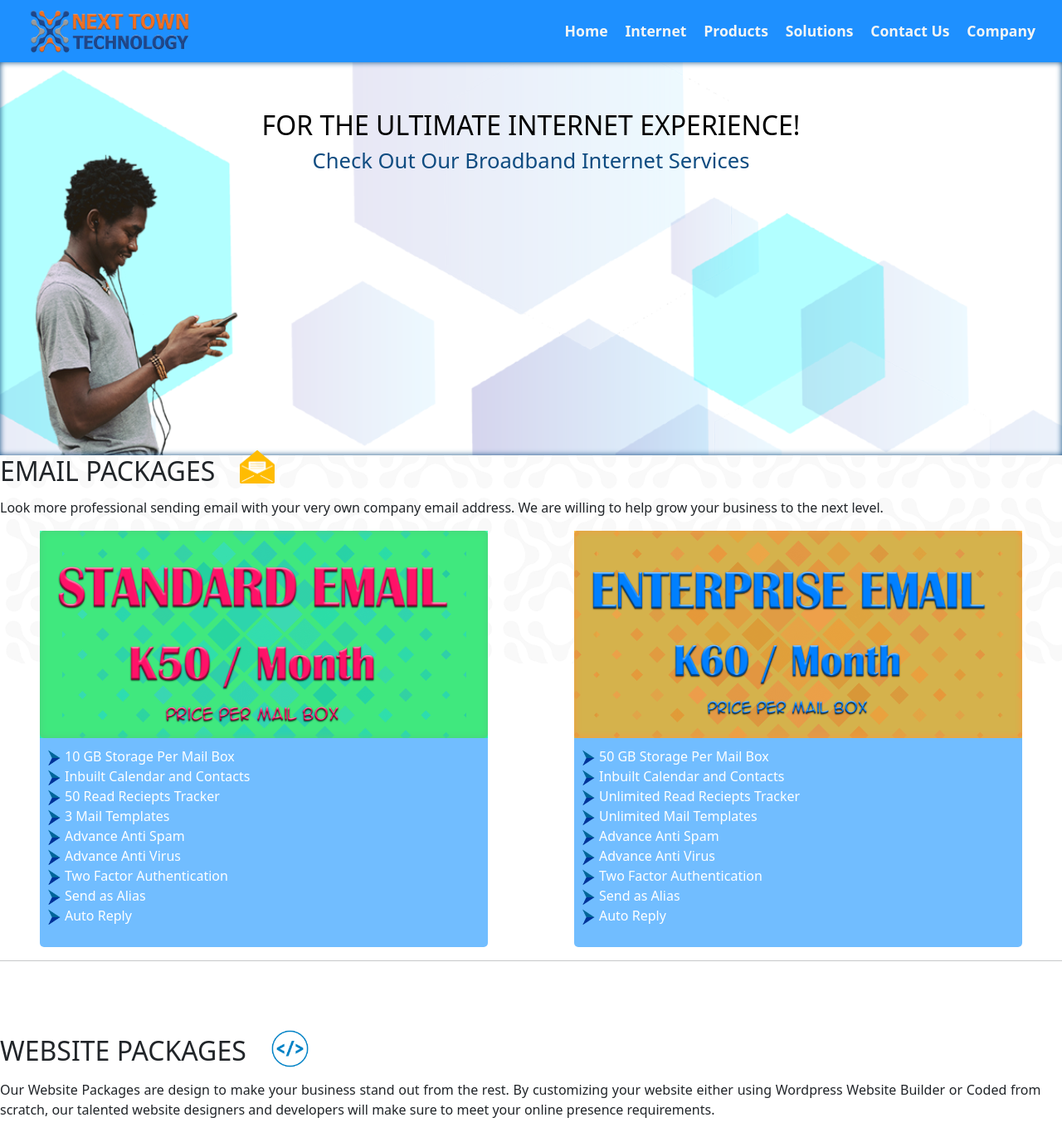
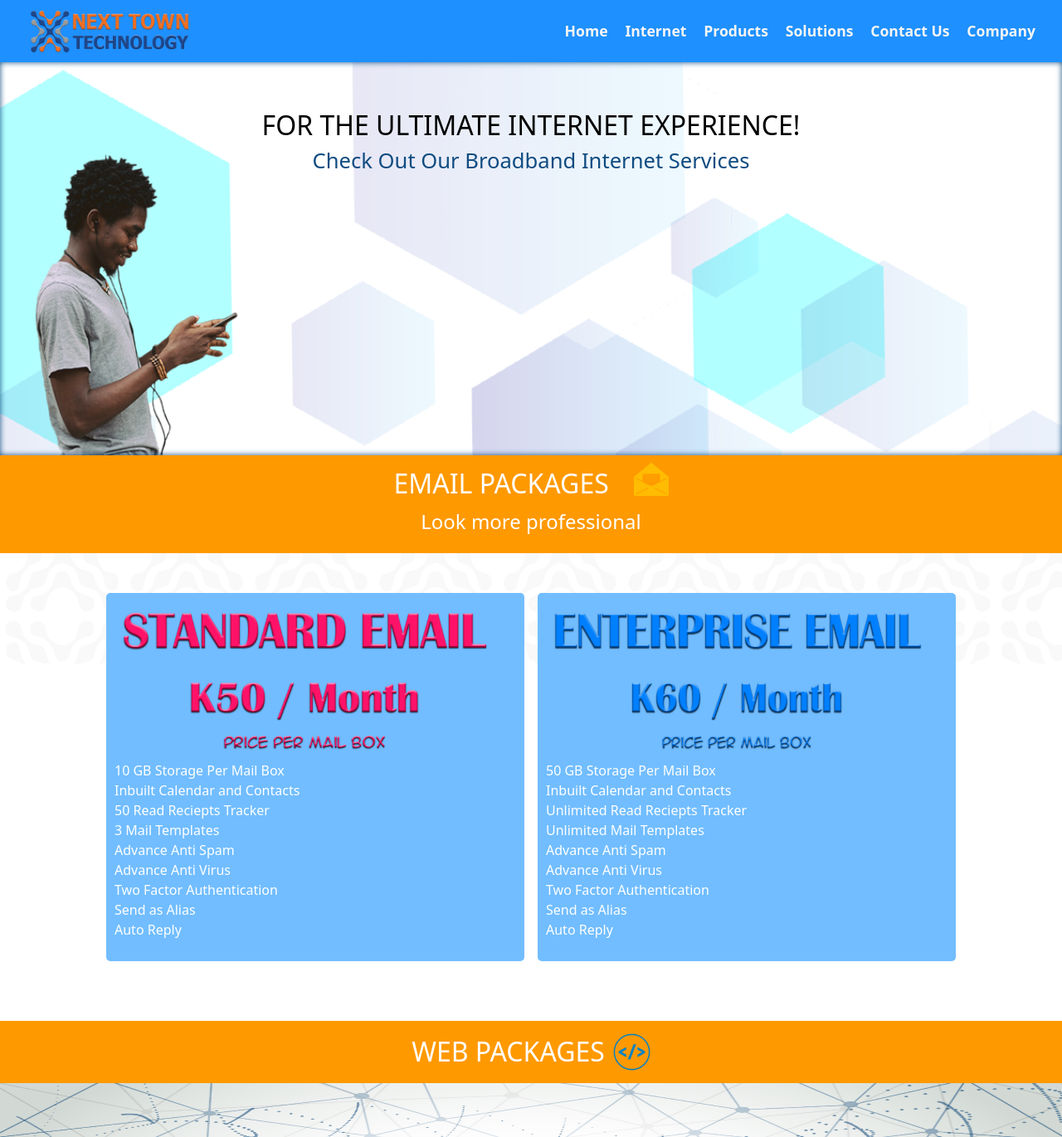
Before and after one commit to Valdaz007/ntt-website, a PHP site: page /products in a window 1280 px wide. Shown: the top 1371 px of the page at 83% size. Run offline with PHP 8.4, Linux system fonts and the light colour scheme.

Commit message:
Update: Basic Layout & Style

```diff
--- a/internet.php
+++ b/internet.php
@@ -24,7 +24,7 @@
                     <?php require_once "templates/brod-int.php"?>
                 </div>
 
-                <!-- Side Bar Enquire Form Section -->
+                <!-- Enquire Form Section -->
                 <div class="contact-location">
                     <div class="contact-locate-wrapper">
                         <div class="enquiry">
--- a/products.php
+++ b/products.php
@@ -19,15 +19,19 @@
             </section>
 
             <div class="content">
-                <div class="">
-                    <!-- Main Product Section -->
-                    <div id="prod-cat">
-                        <?php require_once "templates/web-mail.php"?>
-                    </div>
+                <!-- Main Product Section -->
+                <div id="prod-cat">
+                    <?php require_once "templates/web-mail.php"?>
+                </div>
 
-                    <!-- Side Bar Enquire Form Section -->
-                    <div class="side-navbar">
-                        <div class="sticky-box">
+                <!-- Enquire Form Section -->
+                <div class="contact-location">
+                    <div class="contact-locate-wrapper">
+                        <div class="locate card">
+                            <iframe src="https://www.google.com/maps/embed?pb=!1m14!1m8!1m3!1d4893.692516920343!2d147.1978237!3d-9.4694294!3m2!1i1024!2i768!4f13.1!3m3!1m2!1s0x69023789d632be87%3A0x951d70aadf93a0a4!2sNext%20Town%20Technology%20Ltd!5e1!3m2!1sen!2spg!4v1693281245276!5m2!1sen!2spg" width="100%" height="450" style="border:0;" allowfullscreen="" loading="lazy" referrerpolicy="no-referrer-when-downgrade"></iframe>
+                        </div>
+
+                        <div class="enquiry">
                             <form action="send.php" method="post" class="product-form">
                                 <h4>Enquire Now</h4>
                                 <hr>
@@ -39,13 +43,11 @@
                                 <textarea class="form-control prod-input" rows="4" type = "text" name="message" placeholder="Message" required></textarea>
                                 <input class="btn btn-primary prod-input" type="submit" name="send">
                             </form>
-                            <br>
-                            <a id="top" type="button" class="btn btn-warning" href="#">Top</a>
+                            <!-- <a id="top" type="button" class="btn btn-warning" href="#">Top</a> -->
                         </div>
                     </div>
                 </div>
             </div>
-            <br>
         </main>
 
 <?php require_once "includes/footer.php"; ?>
--- a/static/css/css-templates/web-mail.css
+++ b/static/css/css-templates/web-mail.css
@@ -1,84 +1,51 @@
 /*** EMAIL PACKAGES  ***************************************/
 
-.mails {
-    width: 100%;
-    padding: 0;
-}
+/*** HEADER  ***************************************/
+.mail-header {
+    background-color: var(--nttorange);
+    color: white;
 
-.mail-sect h2 img {
+    padding: 15px;
+    text-align: center;
+
+    & h2 img {
         height: 40px;
         transform: translateY(-7px);
 
         margin-left: 30px;
         margin-bottom: 2px;
     }
+}
+
+.mails {
+    width: 95%;
+    margin: 0 auto;
+    padding: 0;
+
+    display: grid;
+    grid-template-columns: repeat(1, 1fr);
+    gap: 1rem;
+}
 
 .mail {
-    width: 85%;
-    margin: 0 auto;
+    width: 100%;
     background-color: rgb(113, 189, 255);
     background-size: cover;
     background-position: top;
-    height: 100%;
     transition: 1s;
     border-radius: 5px;
+
+    .mail-img {
+        position: relative;
+        height: clamp(175px, 15vw, 280px);
+
+        & img {
+            position: absolute;
+            top: 0;
+            width: 100%;
+            height: 100%;
         }
-
-.std-mail {
-    background-image: url("../../img/email-plans/mail-bg3.png");
-    background-color: rgba(255, 174, 0, 0.712);
-    height: 40%;
-
-    background-size: 90%;
-    background-repeat: no-repeat;
-    background-position: center;
-    height: 250px;
-    box-shadow: 0 0 10px tomato inset;
-    border-radius: 5px;
-
-    position:relative;
     }
-
-.std-mail::before {
-    content: "";
-    position: absolute;
-
-    height: 100%;
-    width: 100%;
-
-    background-color: rgba(0, 255, 149, 0.7);
-    background-image: url("../../img/email-plans/mail-std3-redish.png");
-    background-size: contain;
-    background-repeat: no-repeat;
-    background-position: center;
-}
-
-.enterp-mail {
-    background-image: url("../../img/email-plans/mail-bg3.png");
-    height: 250px;
-
-    box-shadow: 0 0 10px orchid inset;
-
-    background-size: 90%;
-    background-position: center;
-
-    border-radius: 5px;
-
-    position:relative;
-}
-
-.enterp-mail::before {
-    content: "";
-    position: absolute;
-
-    height: 100%;
-    width: 100%;
-
-    background-color: rgba(255, 174, 0, 0.7);
-    background-image: url("../../img/email-plans/mail-enterp3-blue.png");
-    background-size: 100%;
-    background-position: center;
-    background-repeat: no-repeat;
 }
 
 .mail-features {
@@ -100,28 +67,71 @@
 /*** WEB PACKAGE *****************************************************/
 
 .web-sect {
-    width: 100%;
-
     display: flex;
     flex-direction: column;
 
     align-items: center;
 }
 
-.web-sect h2 {
-    align-self: start;
+.web-heading {
+    width: 100%;
+    background-color: var(--nttorange);
+    color: white;
+
+    padding: 15px;
+    text-align: center;
+
+    display: flex;
+    align-items: center;
+    justify-content: center;
+
+    & h2 {
+        margin: 0;
     }
 
-.web-sect h2 img {
-    height: 45px;
-    transform: translateY(-5px);
+    & img {
+        width: 45px;
+        margin-left: 10px;
+    }
+}
 
-    margin-left: 30px;
-    margin-bottom: 2px;
+.web-word {
+    position: relative;
+    width: 100%;
+    height: clamp(300px, 30vw, 400px);
+
+    & img {
+        position: absolute;
+        width: 100%;
+        height: 100%;
+        z-index: -1;
+    }
+
+    .word-wrap {
+        width: 85%;
+        height: fit-content;
+        margin: 0 auto;
+
+        position: absolute;
+        top: 50%;
+        left: 50%;
+        transform: translate(-50%, -50%);
+
+        background-color: rgba(0, 174, 255, 0.75);
+        border-radius: 3px;
+        padding: 15px;
+    }
+
+    & p {
+        text-align: center;
+        font-size: clamp(.8rem, 3vw, 1.2rem);
+        margin: 0;
+    }
 }
 
 .web-wrapper {
-    width: 100%;
+    width: 95%;
+    margin: 0 auto;
 
     border-radius: 3px;
     text-align: center;
@@ -129,31 +139,41 @@
     background-image: url("../../img/email-plans/mail-bg2.png");
     background-size:cover;
     background-repeat: no-repeat;
-}
 
-.web-wrapper img {
+    & img {
         width: 50%;
     }
 
-.web-wrapper h2 {
+    & h2 {
         color: royalblue;
         width: 95%;
         margin: 0 auto;
         font-weight: 900;
         font-size: clamp(25px, 3vw, 40px);
     }
+}
 
-.webtype .web-card {
+.webtype {
+    .web-card {
         width: 100%;
         background-color: rgba(255, 255, 255, 0.753);
     }
 
-.webtype .card img {
+    .card img {
         height: 150px;
         width: 100%;
+    }
 }
 
 .web-body h5 {
     text-align: center;
     font-size: 1rem;
 }
+
+@media(min-width: 426px){
+    .mails {
+        width: 80%;
+        grid-template-columns: repeat(2, 1fr);
+        gap: 1rem;
+    }
+}
--- a/templates/web-mail.php
+++ b/templates/web-mail.php
@@ -3,67 +3,75 @@
 
 <!-- Email Packages Section -->
 <section class="mail-sect">
+    <div class="mail-header">
         <h2>EMAIL PACKAGES<span class=""><img src="./static/img/email-plans/mail-icon.png"></span></h2>
-    <p>
-        Look more professional sending email with your very own company email address.
-        We are willing to help grow your business to the next level.
-    </p>
-    <div class="">
-        <div class="container-fluid mails">
-            <div class="row g-2">
-                <div class="col-12 col-sm-6">
+        <h4>Look more professional</h4>
+    </div>
+
+    <div class="mails mt-5">
         <div class="mail">
-                        <div class="std-mail"></div>
+            <div class="mail-img">
+                <img src="./static/img/email-plans/mail-std3-redish.png" alt="">
+            </div>
+
             <div class="mail-features">
                 <ul>
-                                <li><span><img src="static/img/email-plans/point.png" style="height:20px; padding-right: 5px;"></span>10 GB Storage Per Mail Box</li>
-                                <li><span><img src="static/img/email-plans/point.png" style="height:20px; padding-right: 5px;"></span>Inbuilt Calendar and Contacts</li>
-                                <li><span><img src="static/img/email-plans/point.png" style="height:20px; padding-right: 5px;"></span>50 Read Reciepts Tracker</li>
-                                <li><span><img src="static/img/email-plans/point.png" style="height:20px; padding-right: 5px;"></span>3 Mail Templates</li>
-                                <li><span><img src="static/img/email-plans/point.png" style="height:20px; padding-right: 5px;"></span>Advance Anti Spam</li>
-                                <li><span><img src="static/img/email-plans/point.png" style="height:20px; padding-right: 5px;"></span>Advance Anti Virus</li>
-                                <li><span><img src="static/img/email-plans/point.png" style="height:20px; padding-right: 5px;"></span>Two Factor Authentication</li>
-                                <li><span><img src="static/img/email-plans/point.png" style="height:20px; padding-right: 5px;"></span>Send as Alias</li>
-                                <li><span><img src="static/img/email-plans/point.png" style="height:20px; padding-right: 5px;"></span>Auto Reply</li>
+                    <li>10 GB Storage Per Mail Box</li>
+                    <li>Inbuilt Calendar and Contacts</li>
+                    <li>50 Read Reciepts Tracker</li>
+                    <li>3 Mail Templates</li>
+                    <li>Advance Anti Spam</li>
+                    <li>Advance Anti Virus</li>
+                    <li>Two Factor Authentication</li>
+                    <li>Send as Alias</li>
+                    <li>Auto Reply</li>
                 </ul>
             </div>
         </div>
+
+        <div class="mail">
+            <div class="mail-img">
+                <img src="./static/img/email-plans/mail-enterp3-blue.png" alt="">
             </div>
 
-                <div class="col-12 col-sm-6">
-                    <div class="mail">
-                        <div class="enterp-mail"></div>
             <div class="mail-features">
                 <ul>
-                                <li><span><img src="static/img/email-plans/point.png" style="height:20px; padding-right: 5px;"></span>50 GB Storage Per Mail Box</li>
-                                <li><span><img src="static/img/email-plans/point.png" style="height:20px; padding-right: 5px;"></span>Inbuilt Calendar and Contacts</li>
-                                <li><span><img src="static/img/email-plans/point.png" style="height:20px; padding-right: 5px;"></span>Unlimited Read Reciepts Tracker</li>
-                                <li><span><img src="static/img/email-plans/point.png" style="height:20px; padding-right: 5px;"></span>Unlimited Mail Templates</li>
-                                <li><span><img src="static/img/email-plans/point.png" style="height:20px; padding-right: 5px;"></span>Advance Anti Spam</li>
-                                <li><span><img src="static/img/email-plans/point.png" style="height:20px; padding-right: 5px;"></span>Advance Anti Virus</li>
-                                <li><span><img src="static/img/email-plans/point.png" style="height:20px; padding-right: 5px;"></span>Two Factor Authentication</li>
-                                <li><span><img src="static/img/email-plans/point.png" style="height:20px; padding-right: 5px;"></span>Send as Alias</li>
-                                <li><span><img src="static/img/email-plans/point.png" style="height:20px; padding-right: 5px;"></span>Auto Reply</li>
+                    <li>50 GB Storage Per Mail Box</li>
+                    <li>Inbuilt Calendar and Contacts</li>
+                    <li>Unlimited Read Reciepts Tracker</li>
+                    <li>Unlimited Mail Templates</li>
+                    <li>Advance Anti Spam</li>
+                    <li>Advance Anti Virus</li>
+                    <li>Two Factor Authentication</li>
+                    <li>Send as Alias</li>
+                    <li>Auto Reply</li>
                 </ul>
             </div>
-                    </div>
-                </div>
-            </div><hr>
         </div>
     </div>
 </section><br><br><br>
 
 <!-- Website Section -->
-<section class="web-sect" style="width:98%; text-align: justify">
-    <h2 class="">WEBSITE PACKAGES<span class="dof-icon"><img src="./static/img/email-plans/web-code-icon.png"></span></h2>
-    <p class="mb-4">
+<section class="web-sect">
+    <div class="web-heading">
+        <h2 class="">WEB PACKAGES</h2>
+        <img src="./static/img/email-plans/web-code-icon.png">
+    </div>
+
+    <div class="web-word">
+        <img src="./static/img/email-plans/bg-web-word1.jpg" alt="">
+        <div class="word-wrap">
+            <p>
                 Our Website Packages are design to make your business stand out from the rest.
                 By customizing your website either using Wordpress Website Builder or Coded from scratch,
                 our talented website designers and developers will make sure to meet your online
                 presence requirements.
             </p>
-    <div class="web-wrapper mb-4">
-        <img class="webux-img" src="../static/img/email-plans/web-design-icon.png">
+        </div>
+    </div>
+
+    <div class="web-wrapper">
+        <img class="webux-img" src="./static/img/email-plans/web-design-icon.png">
         <h2 class="mt-4">ELEVATE YOUR COMPANY BY EXTENDING YOUR BRAND ONLINE</h2>
         <div class="container-fluid mt-4">
             <div class="row">
@@ -71,7 +79,7 @@
                     <div class="row g-2">
                         <div class="col-12 col-sm-4 webtype">
                             <div class="card web-card" style="height: 100%;">
-                                <img class="card-img-top" src="../static/img/email-plans/ecom-icon.png" alt="Card image cap">
+                                <img class="card-img-top" src="./static/img/email-plans/ecom-icon.png" alt="Card image cap">
                                 <div class="card-body web-body">
                                     <h5 class="card-title">E-Commerce</h5>
                                     <p>
@@ -82,9 +90,10 @@
                                 </div>
                             </div>
                         </div>
+
                         <div class="col-12 col-sm-4 webtype">
                             <div class="card web-card" style="height: 100%;">
-                                <img class="card-img-top" src="../static/img/email-plans/business-icon2.png" alt="Card image cap">
+                                <img class="card-img-top" src="./static/img/email-plans/business-icon2.png" alt="Card image cap">
                                 <div class="card-body web-body">
                                     <h5 class="card-title">Business</h5>
                                     <p>
@@ -95,9 +104,10 @@
                                 </div>
                             </div>
                         </div>
+
                         <div class="col-12 col-sm-4 webtype">
                             <div class="card web-card" style="height: 100%;">
-                                <img class="card-img-top" src="../static/img/email-plans/media-icon.png" alt="Card image cap">
+                                <img class="card-img-top" src="./static/img/email-plans/media-icon.png" alt="Card image cap">
                                 <div class="card-body web-body">
                                     <h5 class="card-title">Media</h5>
                                     <p>
@@ -110,10 +120,10 @@
                             </div>
                         </div>
                     </div>
+
                     <br><br>
                     <h1 style="color:var(--nttorange);">Call Us Now!</h3><br>
                     <a href="../contacts" class="btn btn-primary btn-sm" style="width: 100px;">CONTACTS</a>
-                    <hr>
                 </div>
             </div>
         </div>
```
Also changed, not shown: static/img/email-plans/bg-web-word.jpg (added), static/img/email-plans/bg-web-word1.jpg (added), 1 other file. Lines whose indentation alone changed are shown as unchanged.
